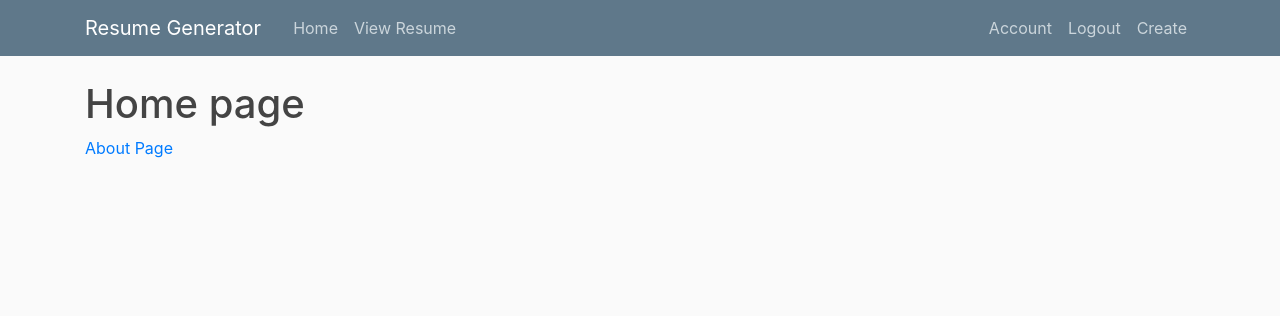
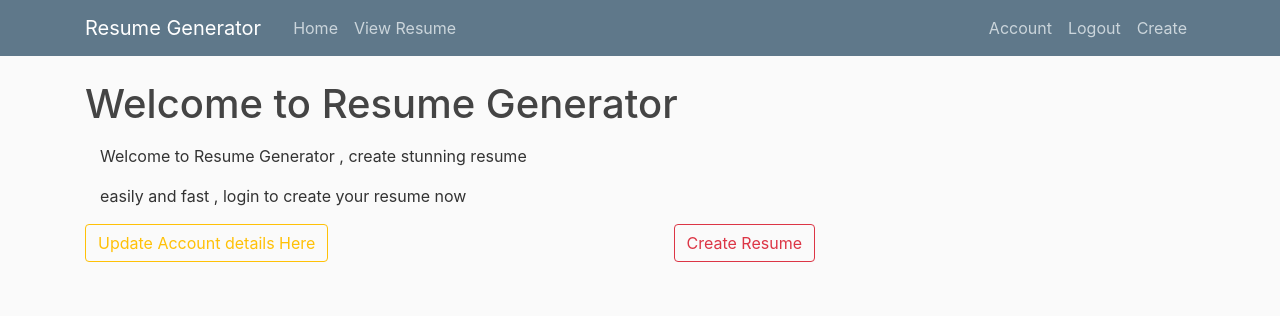
Before and after one commit to javier901/resume-generator, a Flask app: page / in a window 1280 px wide. Shown: the top 316 px of the page. Run offline with Flask 2, Linux system fonts and the light colour scheme; a user stored in the database is signed in; some libraries are stand-ins or nearby versions.

Commit message:
buttons home

```diff
--- a/resume/templates/home.html
+++ b/resume/templates/home.html
@@ -1,6 +1,30 @@
 {% extends "layout.html" %}
 {% block content %}
-<h1>Home page</h1>
- <a href="/about">About Page</a>
+
+    <h1>Welcome to Resume Generator</h1>
+    <p></p>
+
+    <div>
+        <article class="container">
+            <p class="article-content">Welcome to Resume Generator , create stunning resume </p>
+            <p class="article-content"> easily and fast , login  to create your resume now  </p>
+        </article>
+
+        {% if current_user.is_authenticated %}
+        <a href="/acoounts" class="btn btn-outline-warning" style="float: left;">Update Account details Here</a>
+        <a href="/resume/new" class="btn btn-outline-danger" style="float: right;">Create Resume</a>
+
+
+        {% else %}
+        <a href="/login" class="btn btn-outline-success" style="float: left;">Login to Continue</a>
+        <a href="/register" class="btn btn-outline-info" style="float: right;">Register Here </a>
+
+
+        {% endif %}
+
+    </div>
+
+
+
 
 {% endblock content %}
```
